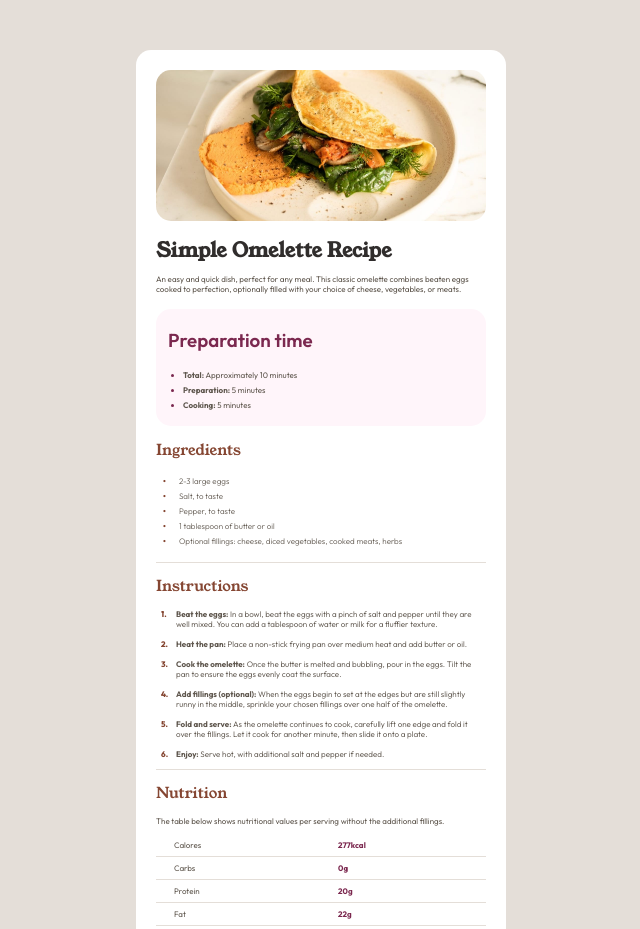
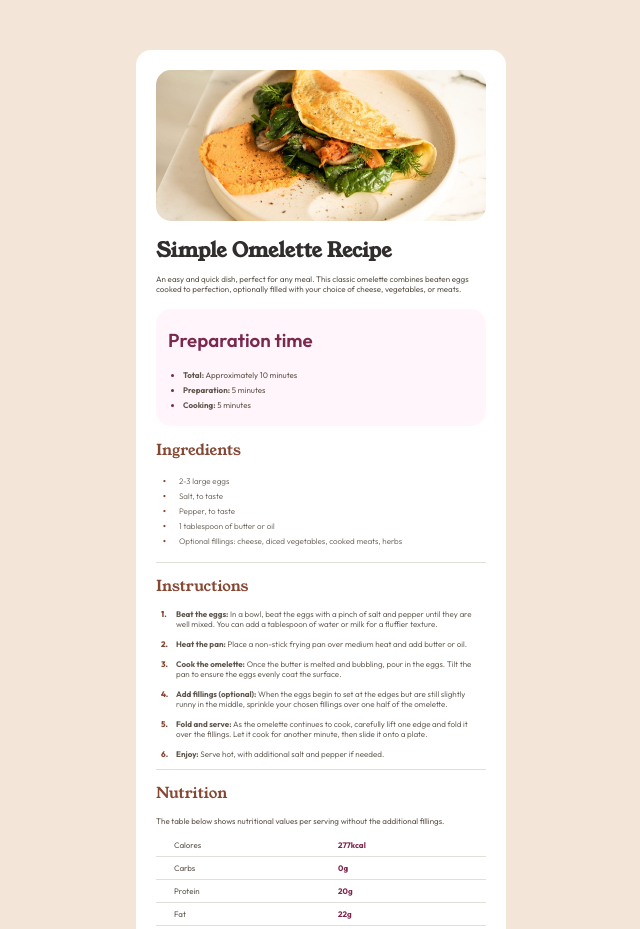
Before and after one commit to Camilo-Suar3z/Frontend-mentor-recipe-page-main-, a plain HTML site: page index.html in a window 1280 px wide. Shown: the top 929 px of the page, without its empty margins (319-959 px from the left). Drawn offline with Linux system fonts and the light colour scheme.

Commit message:
se cambio el color de fondo del body por Stone-100

```diff
--- a/design/styles.css
+++ b/design/styles.css
@@ -24,7 +24,7 @@
   src: url(../assets/fonts/outfit/Outfit-VariableFont_wght.ttf);
 }
 body {
-  background-color: var(--Stone-150);
+  background-color: var(--Stone-100);
   display: flex;
   flex-direction: column;
   /* justify-content: center; */
```
